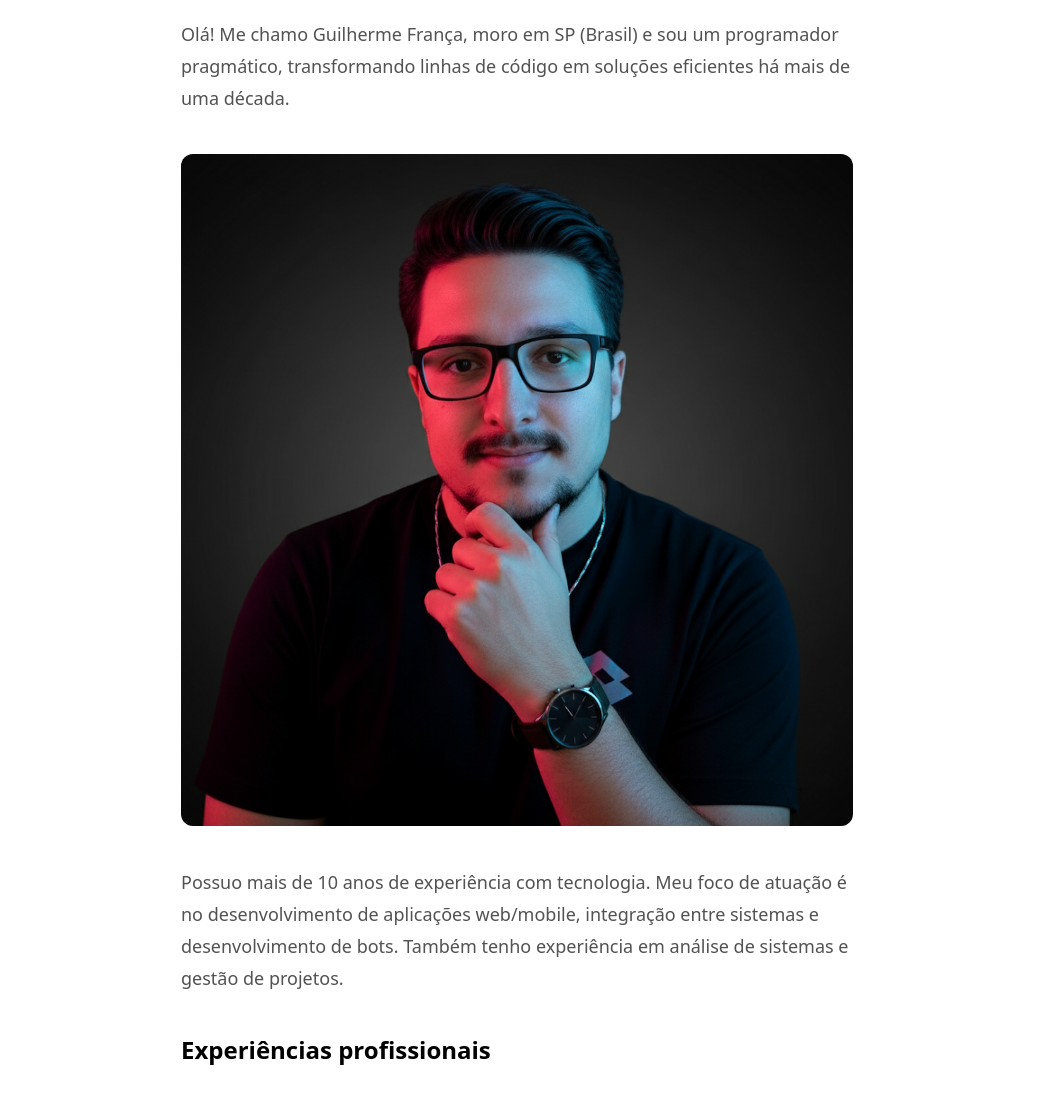
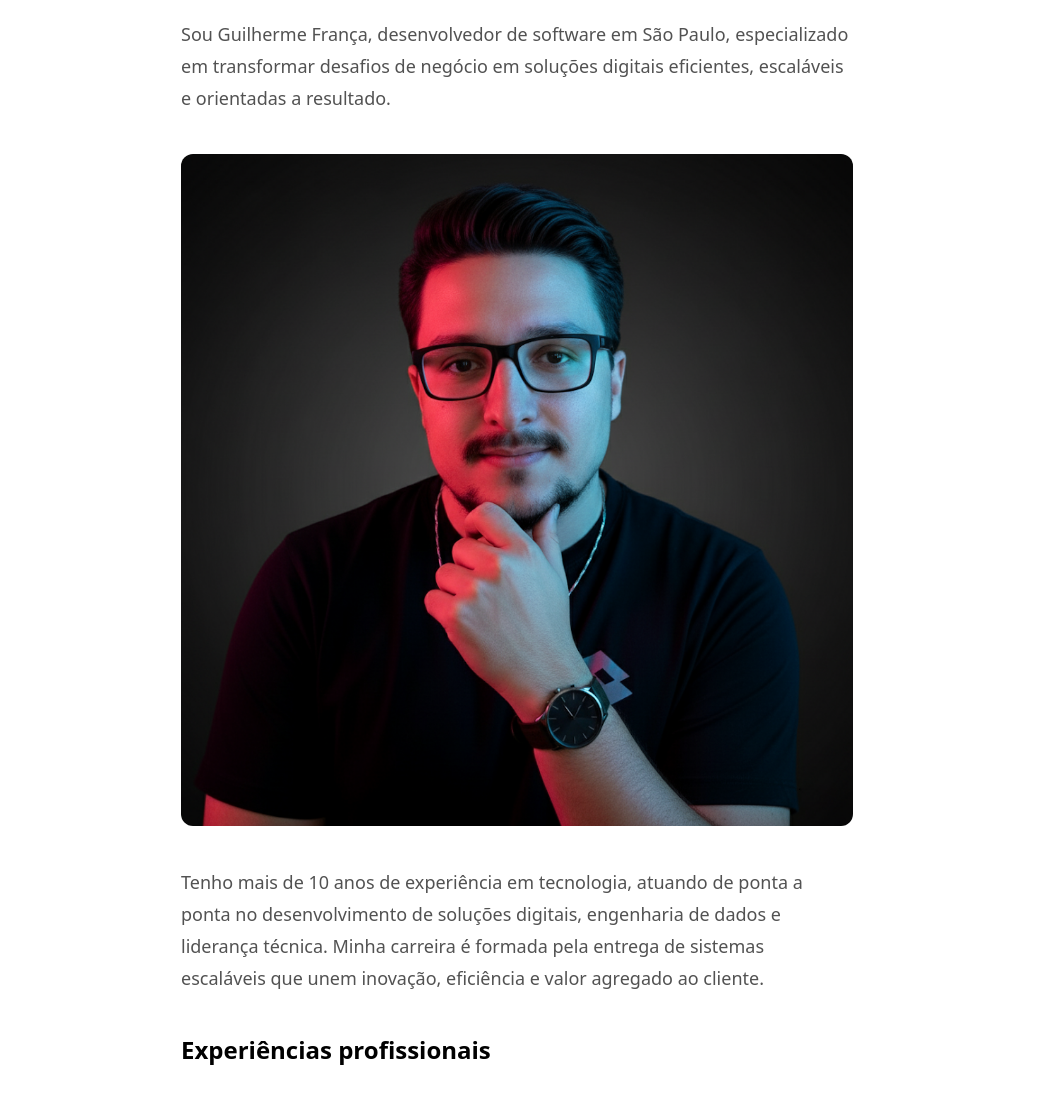
Before and after one commit to guiireal/personal-portifolio, an Astro site: page /about in a window 1280 px wide. Shown: the part 174-1285 px from the top of the page, without its empty margins (123-1165 px from the left). Built offline with nearby package versions, Linux system fonts and the light colour scheme; Astro itself is replaced by a stand-in of ours.

Commit message:
docs(about.astro): update personal description to reflect current expertise and focus areas for better clarity and professionalism

```diff
--- a/src/pages/about.astro
+++ b/src/pages/about.astro
@@ -12,8 +12,7 @@ import Layout from "../layouts/main.astro";
     <PageHeading
       title="Sobre mim"
       description={`
-        Olá! Me chamo Guilherme França, moro em SP
-        (Brasil) e sou um programador pragmático, transformando linhas de código em soluções eficientes há mais de uma década.
+        Sou Guilherme França, desenvolvedor de software em São Paulo, especializado em transformar desafios de negócio em soluções digitais eficientes, escaláveis e orientadas a resultado.
       `}
     />
 
@@ -25,10 +24,10 @@ import Layout from "../layouts/main.astro";
 
     <PageHeading
       description={`
-        Possuo mais de 10 anos de experiência com tecnologia. Meu foco de
-        atuação é no desenvolvimento de aplicações web/mobile, integração
-        entre sistemas e desenvolvimento de bots. Também tenho experiência em
-        análise de sistemas e gestão de projetos.
+        Tenho mais de 10 anos de experiência em tecnologia, atuando de ponta a
+        ponta no desenvolvimento de soluções digitais, engenharia de dados e
+        liderança técnica. Minha carreira é formada pela entrega de sistemas
+        escaláveis que unem inovação, eficiência e valor agregado ao cliente.
       `}
     />
 
```
